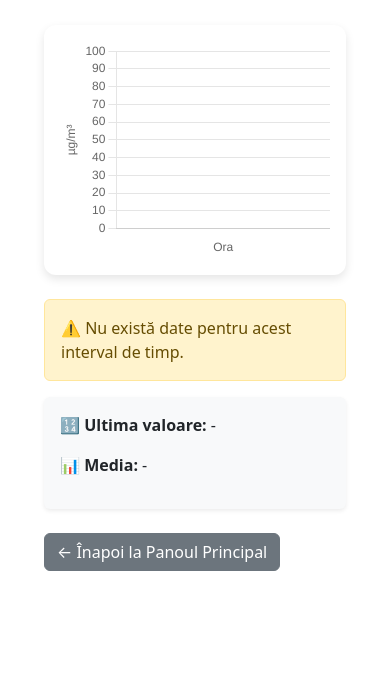
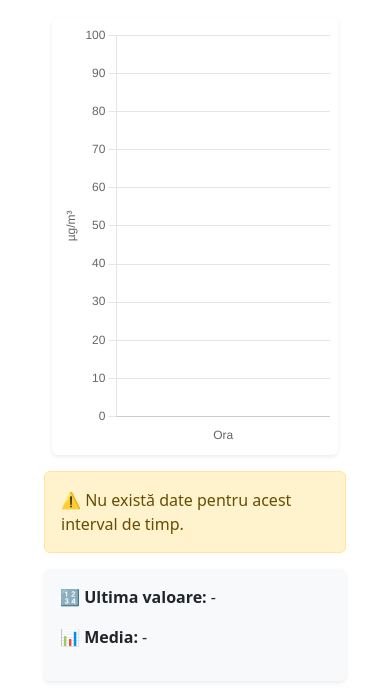
Before and after one commit to roxiexd7015/smartroom, a Flask app: page /details/1 in a window 390 px wide. Shown: the part 165-860 px from the top of the page. Before the commit the page ends 736 px from the top, so only its background shows below. Run offline with Flask 3, Linux system fonts and the light colour scheme; data that the repository does not hold is empty; some libraries are stand-ins or nearby versions.

Commit message:
chart aspect on mobile view

```diff
--- a/templates/details.html
+++ b/templates/details.html
@@ -18,8 +18,12 @@
     <h2>📊 Evoluție – {{ sensor_name[sensor] | capitalize }}</h2>
     <p>Urmărește valorile înregistrate în timp pentru senzorul de <strong>{{ sensor_name[sensor] }}</strong>.</p>
 
-    <div class="chart-container my-4">
-        <canvas id="sensorChart"></canvas>
+    <div class="container-fluid px-2">
+        <div class="card shadow-sm border-0">
+            <div class="card-body p-2">
+            <canvas id="sensorChart" style="width:100%; height:50vh;"></canvas>
+            </div>
+        </div>
     </div>
 
     <div id="no-data" class="alert alert-warning mt-3" style="display: none;">
```
